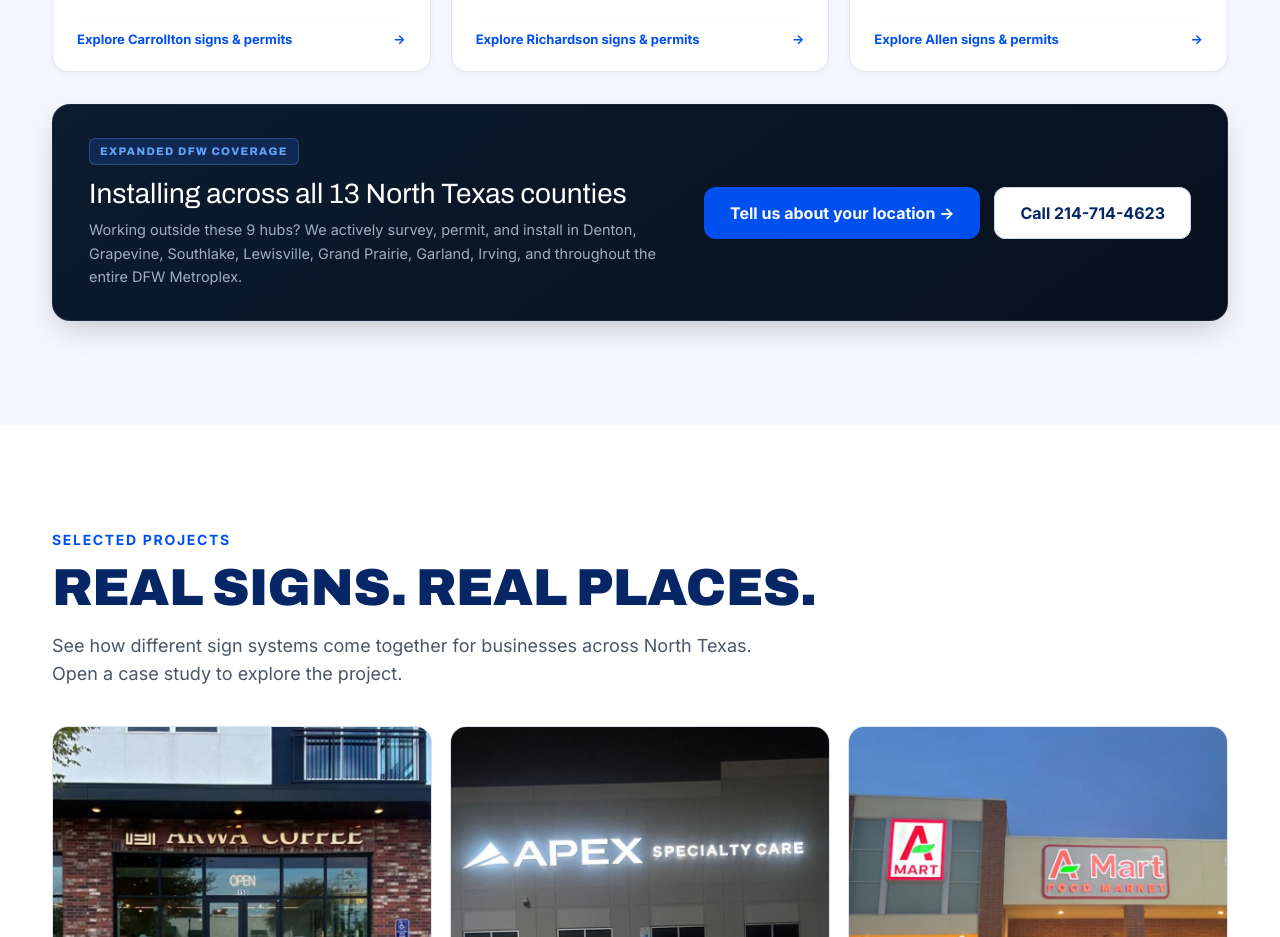
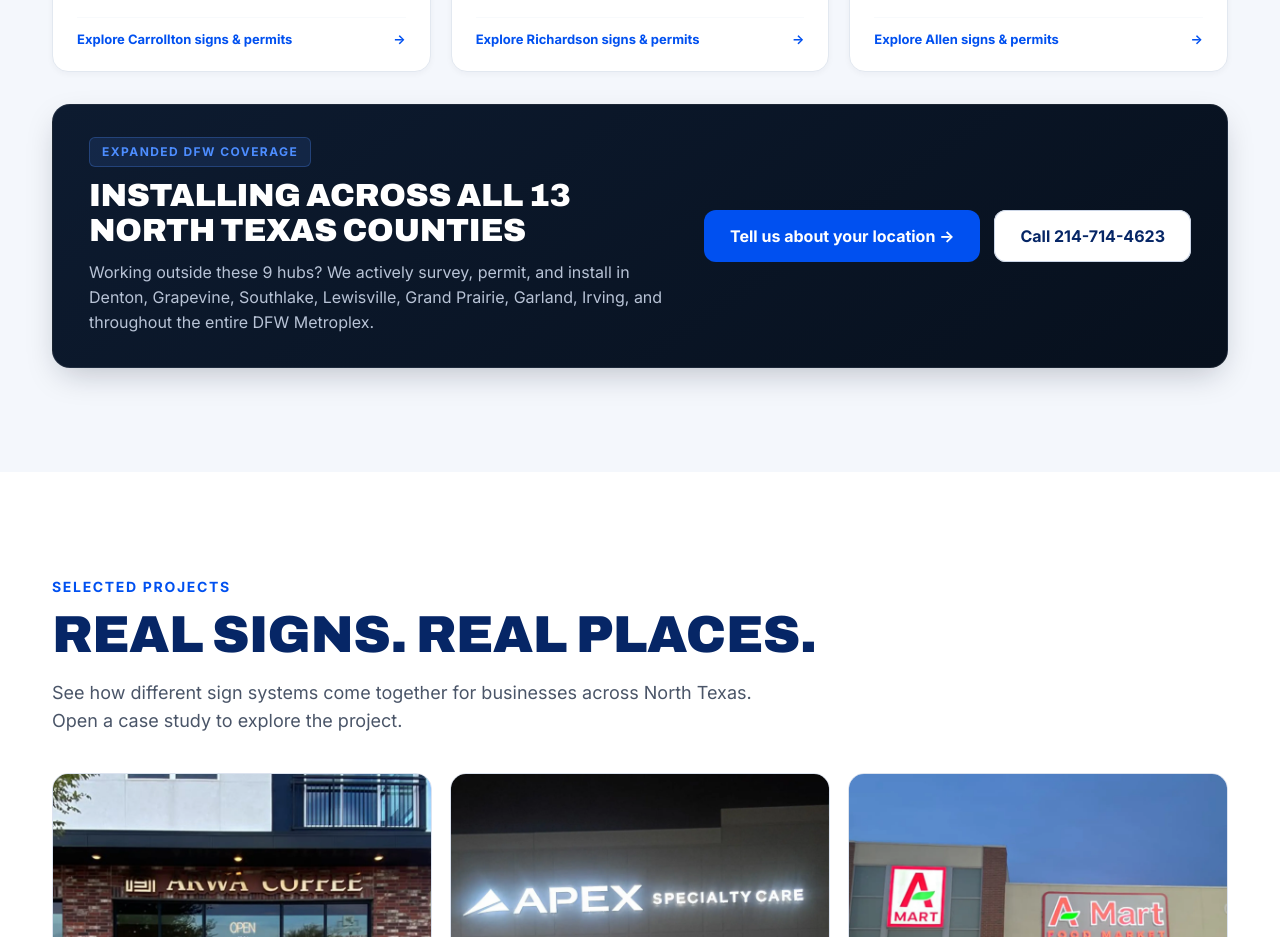
Before and after one commit to hanzalaabbaskhan/Sign_Zone_Website, a Next.js app: page / in a window 1280 px wide. Shown: the part 6580-7517 px from the top of the page. Built offline with nearby package versions, Linux system fonts and the light colour scheme.

Commit message:
Update font styling of bottom coverage banner to match site standard

```diff
--- a/src/app/globals.css
+++ b/src/app/globals.css
@@ -548,32 +548,35 @@ footer strong { color: #fff; }
 }
 
 .location-banner-tag {
-  font-family: Archivo, sans-serif;
-  font-size: 11px;
-  font-weight: 800;
+  font-size: 12px;
+  font-weight: 700;
   letter-spacing: 0.12em;
   text-transform: uppercase;
-  color: #60A5FA;
-  background: rgba(37, 99, 235, 0.2);
-  border: 1px solid rgba(96, 165, 250, 0.3);
-  padding: 4px 10px;
+  color: var(--elec);
+  background: rgba(77, 141, 255, 0.12);
+  border: 1px solid rgba(77, 141, 255, 0.28);
+  padding: 5px 12px;
   border-radius: 6px;
   display: inline-block;
   margin-bottom: 12px;
 }
 
 .location-banner h3 {
-  font-family: Archivo, sans-serif;
-  font-size: clamp(22px, 2.2vw, 28px);
+  font-family: 'Archivo', sans-serif;
+  font-weight: 900;
+  font-stretch: 112%;
+  letter-spacing: -0.01em;
+  text-transform: uppercase;
+  font-size: clamp(24px, 2.5vw, 32px);
+  line-height: 1.08;
   color: #ffffff;
-  line-height: 1.2;
-  margin: 0 0 8px;
+  margin: 0 0 12px;
 }
 
 .location-banner p {
-  font-size: 14.5px;
-  line-height: 1.6;
-  color: #A0AEC0;
+  font-size: 16px;
+  line-height: 1.55;
+  color: var(--dsub);
   margin: 0;
 }
 
--- a/src/components/home/LocationsSection.tsx
+++ b/src/components/home/LocationsSection.tsx
@@ -119,7 +119,7 @@ export default function LocationsSection() {
         <div className="location-banner">
           <div className="location-banner-copy">
             <span className="location-banner-tag">Expanded DFW Coverage</span>
-            <h3>Installing across all 13 North Texas counties</h3>
+            <h3 className="disp">Installing across all 13 North Texas counties</h3>
             <p>
               Working outside these 9 hubs? We actively survey, permit, and install in Denton, Grapevine, Southlake, Lewisville, Grand Prairie, Garland, Irving, and throughout the entire DFW Metroplex.
             </p>
```
